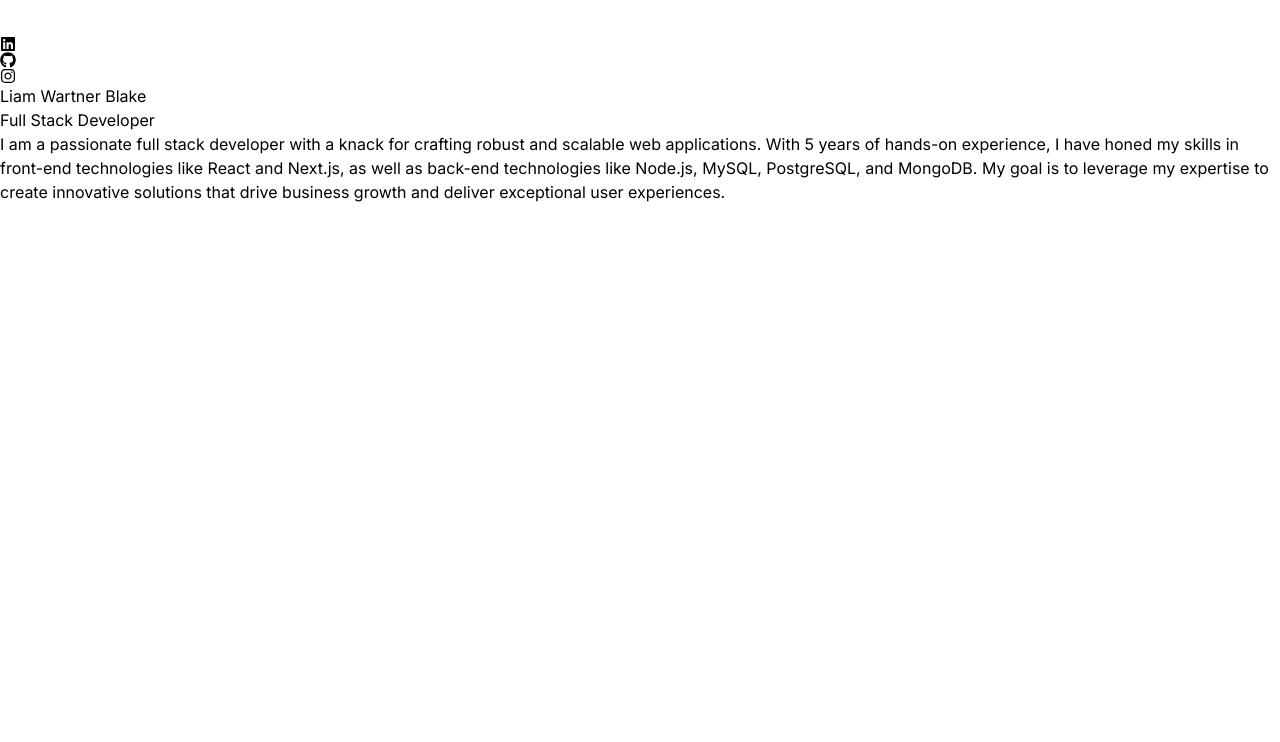
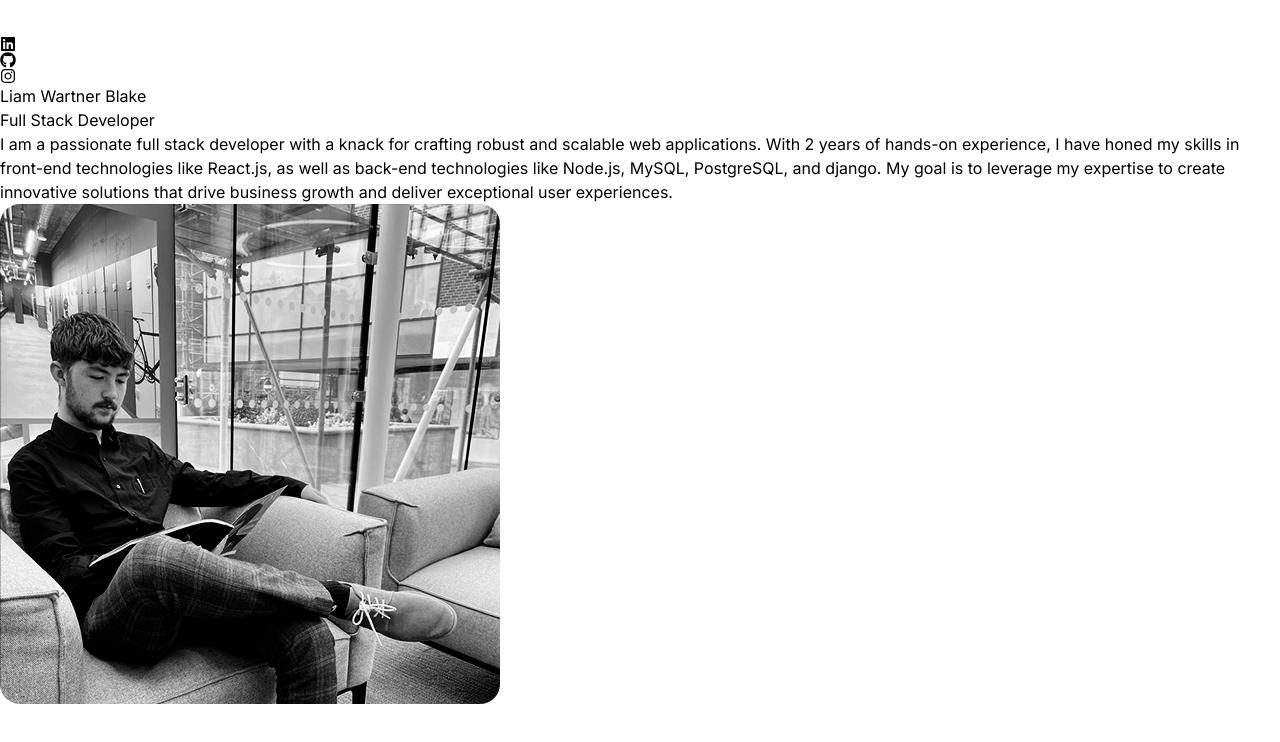
Before and after one commit to Liam-WB/lwb-portfolio, a React (Vite) app: page / in a window 1280 px wide. Shown: the top 742 px of the page. Built offline with nearby package versions, Linux system fonts and the light colour scheme.

Commit message:
-Add profile picture -Alter hero content

```diff
--- a/src/components/Hero.jsx
+++ b/src/components/Hero.jsx
@@ -1,5 +1,5 @@
 import { HERO_CONTENT } from "../constants";
-import profilePic from "../assets/lwb-portfolio-heropic.png";
+import profilePic from "../assets/lwb-portfolio-temp1.png";
 
 const Hero = () => {
   return (
@@ -12,6 +12,11 @@ const Hero = () => {
                         <p className="my-2 max-w-xl py-6 font-light tracking-tighter">{HERO_CONTENT}</p>
                     </div>
                 </div>
+                <div className="w-full lg:w-1/2 lg:p-8">
+                    <div className="flex justify-center">
+                        <img src={profilePic} alt="Liam Wartner Blake" />
+                    </div>
+                </div>
             </div>
         </div>
   );
--- a/src/constants/index.js
+++ b/src/constants/index.js
@@ -3,7 +3,7 @@ import project2 from "../assets/projects/project-2.jpg";
 import project3 from "../assets/projects/project-3.jpg";
 import project4 from "../assets/projects/project-4.jpg";
 
-export const HERO_CONTENT = `I am a passionate full stack developer with a knack for crafting robust and scalable web applications. With 5 years of hands-on experience, I have honed my skills in front-end technologies like React and Next.js, as well as back-end technologies like Node.js, MySQL, PostgreSQL, and MongoDB. My goal is to leverage my expertise to create innovative solutions that drive business growth and deliver exceptional user experiences.`;
+export const HERO_CONTENT = `I am a passionate full stack developer with a knack for crafting robust and scalable web applications. With 2 years of hands-on experience, I have honed my skills in front-end technologies like React.js, as well as back-end technologies like Node.js, MySQL, PostgreSQL, and django. My goal is to leverage my expertise to create innovative solutions that drive business growth and deliver exceptional user experiences.`;
 
 export const ABOUT_TEXT = `I am a dedicated and versatile full stack developer with a passion for creating efficient and user-friendly web applications. With 5 years of professional experience, I have worked with a variety of technologies, including React, Next.js, Node.js, MySQL, PostgreSQL, and MongoDB. My journey in web development began with a deep curiosity for how things work, and it has evolved into a career where I continuously strive to learn and adapt to new challenges. I thrive in collaborative environments and enjoy solving complex problems to deliver high-quality solutions. Outside of coding, I enjoy staying active, exploring new technologies, and contributing to open-source projects.`;
 
```
Also changed, not shown: src/assets/lwb-portfolio-paint.png (added), src/assets/lwb-portfolio-temp1.png (added).
